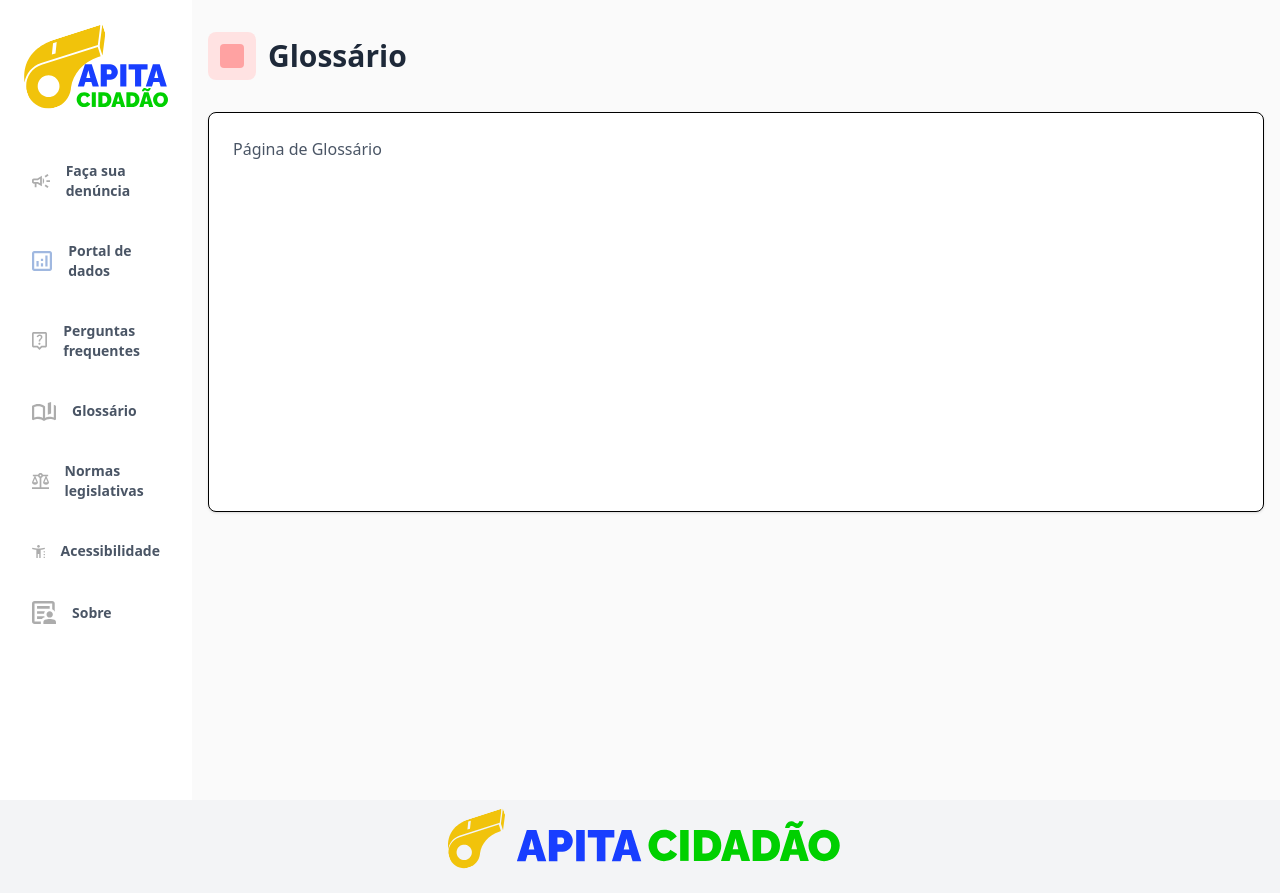
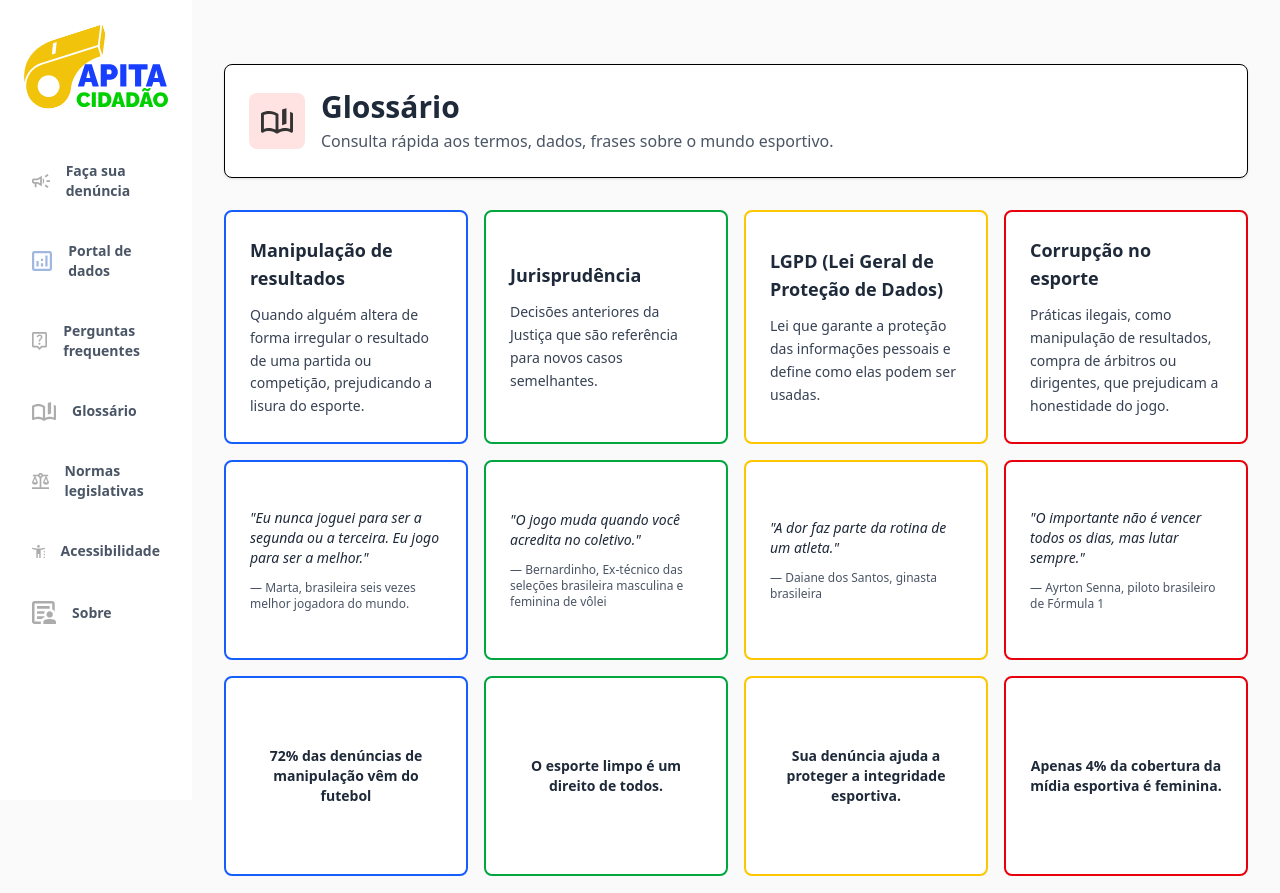
Before and after one commit to eps-fcte-2025-2/plataforma-civica-frontend, a Next.js app: page /glossario in a window 1280 px wide. Shown: the top 893 px of the page. Built offline with nearby package versions, Linux system fonts and the light colour scheme.

Commit message:
feat: glossario page

```diff
--- a/src/app/(main)/glossario/page.tsx
+++ b/src/app/(main)/glossario/page.tsx
@@ -1,29 +1,159 @@
-// app/acessibilidade/page.tsx
+'use client'
 
-export default function GlossarioAcessibilidade() {
+import Image from 'next/image';
+import { useState } from 'react';
+
+export default function Glossario() {
+  const [currentPage, setCurrentPage] = useState(0);
+
+  const glossaryPages = [
+    {
+      title: "Glossário",
+      subtitle: "Consulta rápida aos termos, dados, frases sobre o mundo esportivo.",
+      cards: [
+        {
+          color: "blue",
+          title: "Manipulação de resultados",
+          description: "Quando alguém altera de forma irregular o resultado de uma partida ou competição, prejudicando a lisura do esporte."
+        },
+        {
+          color: "green",
+          title: "Jurisprudência",
+          description: "Decisões anteriores da Justiça que são referência para novos casos semelhantes."
+        },
+        {
+          color: "yellow",
+          title: "LGPD (Lei Geral de Proteção de Dados)",
+          description: "Lei que garante a proteção das informações pessoais e define como elas podem ser usadas."
+        },
+        {
+          color: "red",
+          title: "Corrupção no esporte",
+          description: "Práticas ilegais, como manipulação de resultados, compra de árbitros ou dirigentes, que prejudicam a honestidade do jogo."
+        },
+        {
+          color: "blue",
+          quote: "Eu nunca joguei para ser a segunda ou a terceira. Eu jogo para ser a melhor.",
+          author: "Marta, brasileira seis vezes melhor jogadora do mundo."
+        },
+        {
+          color: "green",
+          quote: "O jogo muda quando você acredita no coletivo.",
+          author: "Bernardinho, Ex-técnico das seleções brasileira masculina e feminina de vôlei"
+        },
+        {
+          color: "yellow",
+          quote: "A dor faz parte da rotina de um atleta.",
+          author: "Daiane dos Santos, ginasta brasileira"
+        },
+        {
+          color: "red",
+          quote: "O importante não é vencer todos os dias, mas lutar sempre.",
+          author: "Ayrton Senna, piloto brasileiro de Fórmula 1"
+        },
+        {
+          color: "blue",
+          stat: "72% das denúncias de manipulação vêm do futebol"
+        },
+        {
+          color: "green",
+          stat: "O esporte limpo é um direito de todos."
+        },
+        {
+          color: "yellow",
+          stat: "Sua denúncia ajuda a proteger a integridade esportiva."
+        },
+        {
+          color: "red",
+          stat: "Apenas 4% da cobertura da mídia esportiva é feminina."
+        }
+      ]
+    }
+  ];
+
+  const currentPageData = glossaryPages[currentPage];
+
+  const getColorClasses = (color: string) => {
+    switch(color) {
+      case 'blue':
+        return 'border-blue-600 border-2';
+      case 'green':
+        return 'border-green-600 border-2';
+      case 'yellow':
+        return 'border-yellow-400 border-2';
+      case 'red':
+        return 'border-red-600 border-2';
+      default:
+        return 'border-gray-300 border-2';
+    }
+  };
 
   return (
-    <div className="flex flex-col gap-8">
-
-      {/* ===== 1. CABEÇALHO ===== */}
-      <div className="flex justify-between items-center">
-        {/* Título da Página (Ícone placeholder) */}
-        <div className="flex items-center gap-3">
-          <span className="bg-red-100 text-red-600 p-3 rounded-lg">
-            {/* Placeholder para o ícone de 'Acessibilidade' */}
-            <div className="w-6 h-6 bg-red-300 rounded"></div>
-          </span>
-          <h1 className="text-3xl font-bold text-gray-800">Glossário</h1>
+    <div className="max-w-7xl mx-auto px-4 py-8">
+      {/* Header */}
+      <div className="bg-white rounded-lg shadow-sm border mb-8 p-6">
+        <div className="flex items-center gap-4">
+          <div className="bg-red-100 p-3 rounded-lg">
+            <Image
+              src="/icons/glossario.svg"
+              alt="Glossário"
+              width={32}
+              height={32}
+              className="w-8 h-8"
+            />
+          </div>
+          <div>
+            <h1 className="text-3xl font-bold text-gray-800">{currentPageData.title}</h1>
+            <p className="text-gray-600 mt-1">{currentPageData.subtitle}</p>
+          </div>
         </div>
       </div>
 
-      {/* ===== 2. CONTEÚDO ===== */}
-      <div className="bg-white p-6 rounded-lg shadow-sm border min-h-[400px]">
-        <p className="text-gray-600">
-            Página de Glossário
-        </p>
+      {/* Cards Grid - 4 columns */}
+      <div className="grid grid-cols-1 md:grid-cols-2 lg:grid-cols-4 gap-4 mb-8">
+        {currentPageData.cards.map((card, index) => (
+          <div
+            key={index}
+            className={`bg-white rounded-lg p-6 ${getColorClasses(card.color)} flex flex-col justify-center min-h-[200px]`}
+          >
+            {card.title && (
+              <>
+                <h3 className="font-bold text-lg mb-3 text-gray-800">{card.title}</h3>
+                <p className="text-gray-700 text-sm leading-relaxed">{card.description}</p>
+              </>
+            )}
+            {card.quote && (
+              <div className="flex flex-col h-full justify-center">
+                <p className="text-gray-800 font-medium mb-3 text-sm italic">"{card.quote}"</p>
+                <p className="text-gray-600 text-xs">— {card.author}</p>
+              </div>
+            )}
+            {card.stat && (
+              <div className="flex items-center justify-center h-full">
+                <p className="text-gray-800 font-bold text-center text-sm">{card.stat}</p>
+              </div>
+            )}
+          </div>
+        ))}
       </div>
 
+      {/* Navigation */}
+      <div className="flex justify-between items-center">
+        <button
+          className="px-6 py-2 bg-gray-300 text-gray-700 rounded-md hover:bg-gray-400 transition-colors disabled:opacity-50 disabled:cursor-not-allowed"
+          onClick={() => setCurrentPage(prev => Math.max(0, prev - 1))}
+          disabled={currentPage === 0}
+        >
+          Anterior
+        </button>
+        <button
+          className="px-6 py-2 bg-blue-600 text-white rounded-md hover:bg-blue-700 transition-colors disabled:opacity-50 disabled:cursor-not-allowed"
+          onClick={() => setCurrentPage(prev => Math.min(glossaryPages.length - 1, prev + 1))}
+          disabled={currentPage === glossaryPages.length - 1}
+        >
+          Próximo
+        </button>
+      </div>
     </div>
   );
 }
```
